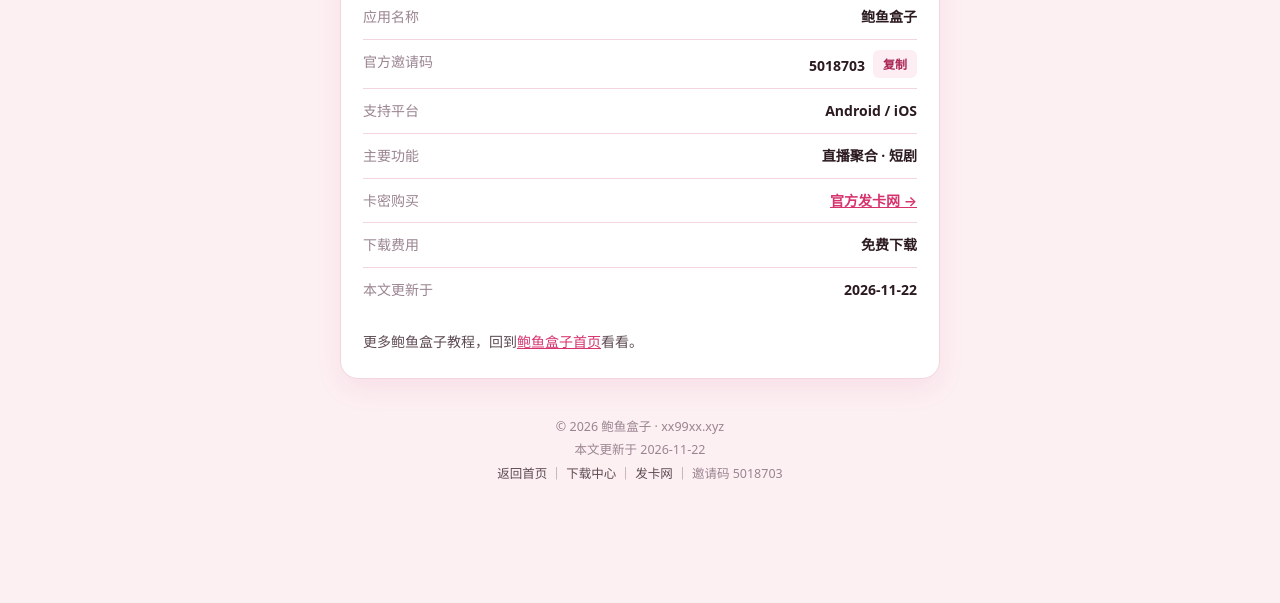
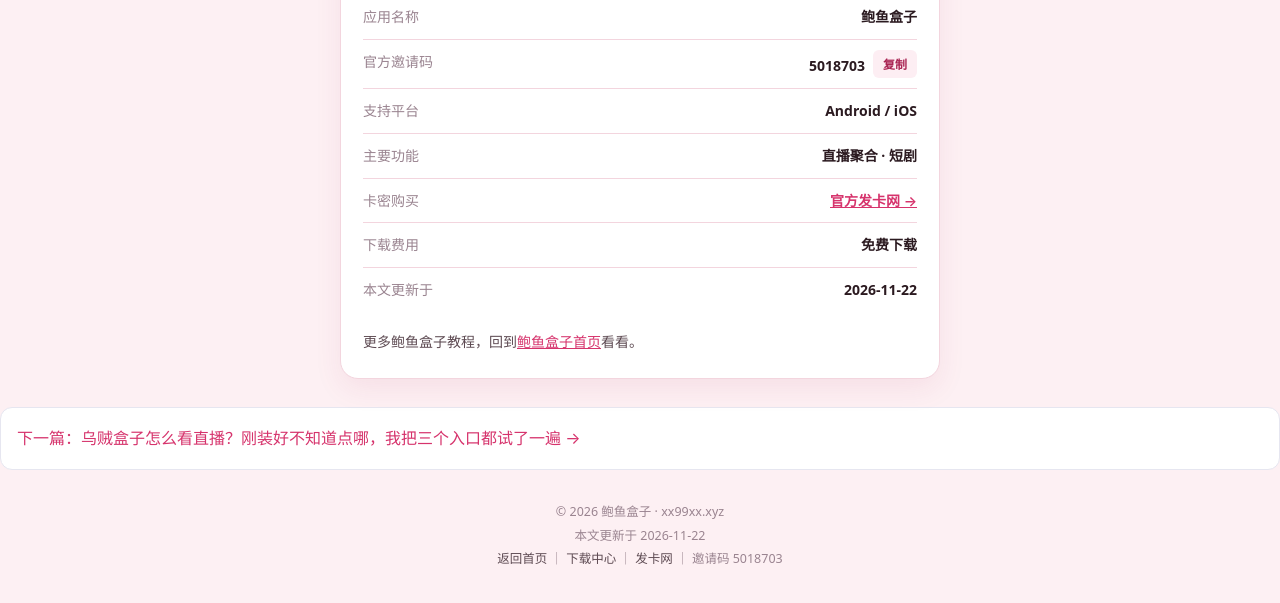
Before and after one commit to linc55691/xx99xx, a plain HTML site: page live/鲍鱼盒子一/index.html in a window 1280 px wide. Shown: the part 3272-3875 px from the top of the page. Before the commit the page ends 3798 px from the top, so only its background shows below. Drawn offline with Linux system fonts and the light colour scheme.

Commit message:
子页加上一篇/下一篇导航（鲍鱼盒子一↔污贼盒子一）

```diff
--- a/live/鲍鱼盒子一/index.html
+++ b/live/鲍鱼盒子一/index.html
@@ -422,7 +422,7 @@
   </section>
 </main>
 
-<footer>
+<div style="margin:18px 0 4px;padding:14px 16px;background:#ffffff;border:1px solid #e6e6f0;border-radius:12px;"><a href="/live/污贼盒子一/" style="display:block;padding:3px 0;text-decoration:none;">下一篇：乌贼盒子怎么看直播？刚装好不知道点哪，我把三个入口都试了一遍 →</a></div><footer>
   <p>© 2026 鲍鱼盒子 · xx99xx.xyz</p>
   <p>本文更新于 2026-11-22</p>
   <p><a href="https://www.xx99xx.xyz/">返回首页</a> ｜ <a href="https://www.box226.com" target="_blank" rel="noopener">下载中心</a> ｜ <a href="https://shop.yzdj66.com/shop/box226" target="_blank" rel="noopener">发卡网</a> ｜ 邀请码 5018703</p>
```
Also changed, not shown: live/污贼盒子一/index.html (+1 -1 lines).
